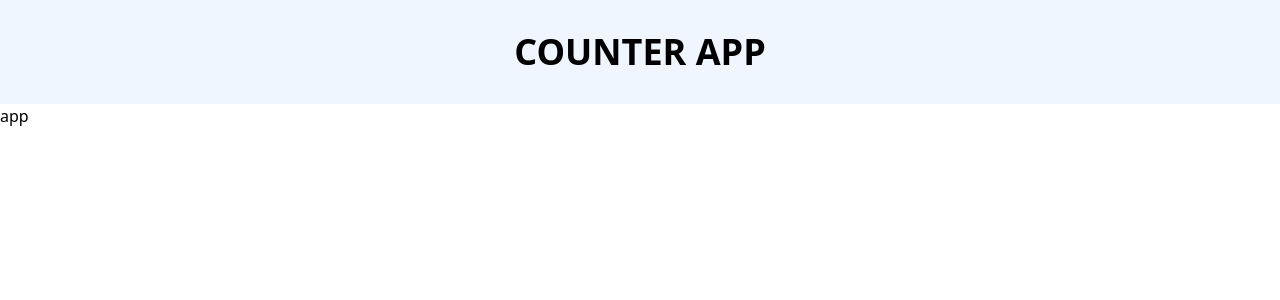
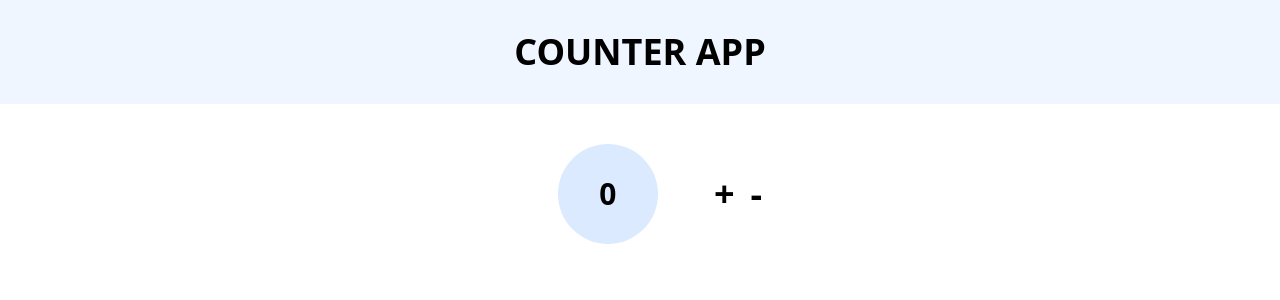
Before and after one commit to Srimathi1306/counter-app, a React (Vite) app: page / in a window 1280 px wide. Shown: the top 300 px of the page. Built offline with nearby package versions, Linux system fonts and the light colour scheme.

Commit message:
Fix onClick event handlers and correct state update logic in App component

```diff
--- a/src/App.jsx
+++ b/src/App.jsx
@@ -1,3 +1,23 @@
-export default function Counter() {
-  return <h1>app</h1>;
+import { useState } from "react";
+export default function App(props) {
+  const [count, setcount] = useState(0);
+  function increment() {
+    setcount((pre) => pre + 1);
+  }
+  function decrement() {
+    setcount((pre) => pre - 1);
+  }
+  return (
+    <div className="flex justify-center items-center gap-4">
+      <div className="p-8 bg-blue-100 h-25 w-25 m-10 rounded-full flex justify-center items-center">
+        <h1 className="font-bold text-3xl"> {count}</h1>
+      </div>
+      <button onClick={increment} className="font-bold text-4xl">
+        +
+      </button>
+      <button onClick={decrement} className="font-bold text-4xl">
+        -
+      </button>
+    </div>
+  );
 }
--- a/src/main.jsx
+++ b/src/main.jsx
@@ -1,5 +1,6 @@
 import { StrictMode } from "react";
 import { createRoot } from "react-dom/client";
+import { useState } from "react";
 import Header from "./Header.jsx";
 import "./index.css";
 import App from "./App.jsx";
```
